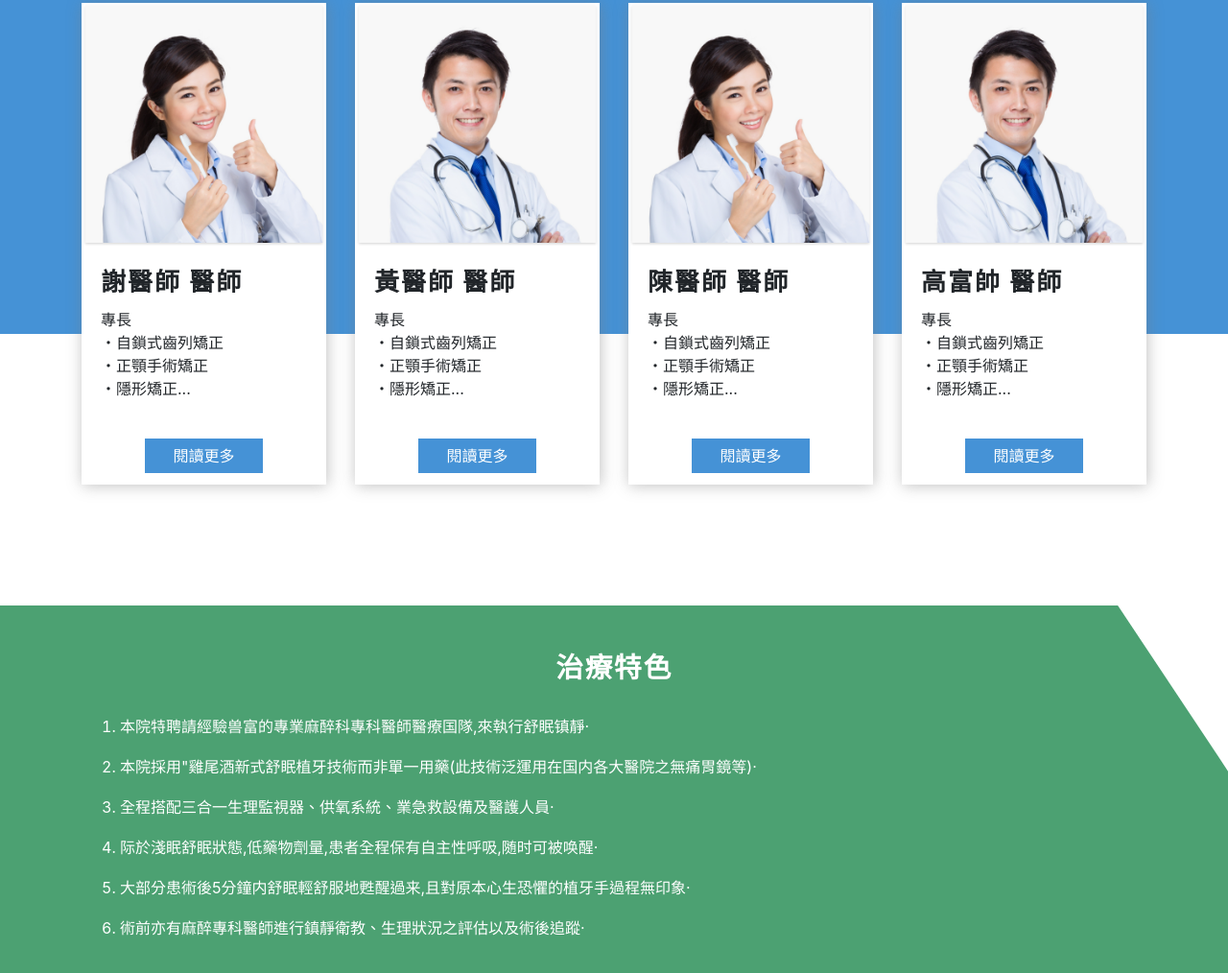
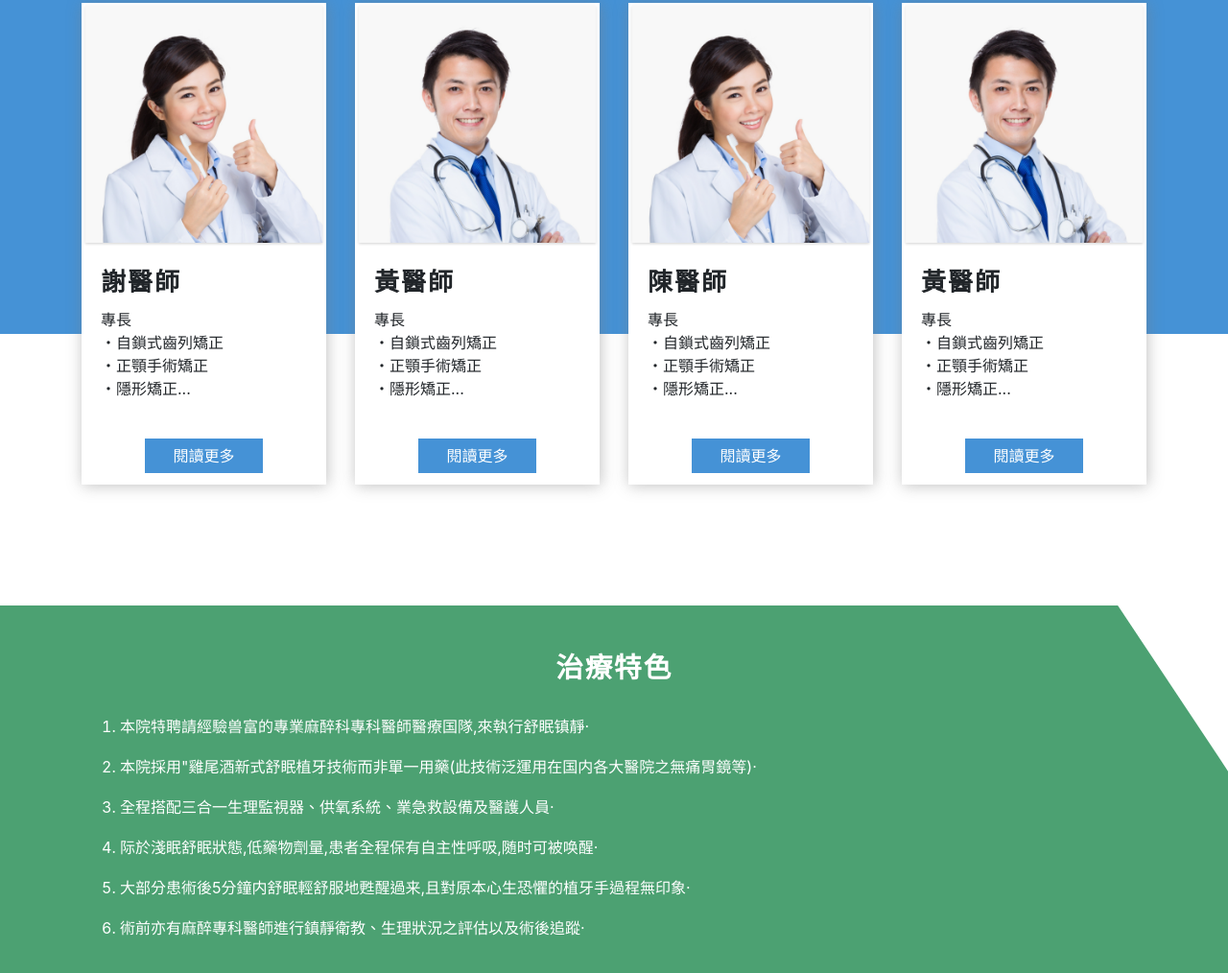
Before and after one commit to tm4tp6zn/kimhsin.github.io, a plain HTML site: page html/index.html in a window 1280 px wide. Shown: the part 1955-2969 px from the top of the page at 96% size. Drawn offline with nearby package versions, Linux system fonts and the light colour scheme.

Commit message:
Add files via upload
Signed-off-by: tm4tp6zn <154357879+tm4tp6zn@users.noreply.github.com>

```diff
--- a/html/index.html
+++ b/html/index.html
@@ -140,7 +140,7 @@
                 <div class="col-sm-6 col-md-3 col-12 "><div class="profile">
                   <img src="../img/组 2734.png" class="card-img-top" alt="...">
                   <div class="card-body">
-                    <h5 class="card-title">謝醫師 醫師</h5>
+                    <h5 class="card-title">謝醫師 </h5>
                     <p class="card-text">專長<br>
                       ・自鎖式齒列矯正<br>
                       ・正顎手術矯正<br>
@@ -157,7 +157,7 @@
                 <div class="col-sm-6 col-md-3 col-12 "><div class="profile">
                   <img src="../img/组 2735.png" class=" card-img-top" alt="...">
                   <div class="card-body">
-                    <h5 class="card-title">黃醫師 醫師</h5>
+                    <h5 class="card-title">黃醫師 </h5>
                     <p class="card-text">專長<br>
                       ・自鎖式齒列矯正<br>
                       ・正顎手術矯正<br>
@@ -171,7 +171,7 @@
                  <div class="col-sm-6 col-md-3 col-12 "><div class="profile">
                   <img src="../img/组 2734.png" class="card-img-top" alt="...">
                   <div class="card-body">
-                    <h5 class="card-title">陳醫師 醫師</h5>
+                    <h5 class="card-title">陳醫師 </h5>
                     <p class="card-text">專長<br>
                       ・自鎖式齒列矯正<br>
                       ・正顎手術矯正<br>
@@ -187,7 +187,7 @@
                 <div class="col-sm-6 col-md-3 col-12 "><div class="profile">
                   <img src="../img/组 2735.png" class="card-img-top" alt="...">
                   <div class="card-body">
-                    <h5 class="card-title">高富帥 醫師</h5>
+                    <h5 class="card-title">黃醫師</h5>
                     <p class="card-text">專長<br>
                       ・自鎖式齒列矯正<br>
                       ・正顎手術矯正<br>
```
